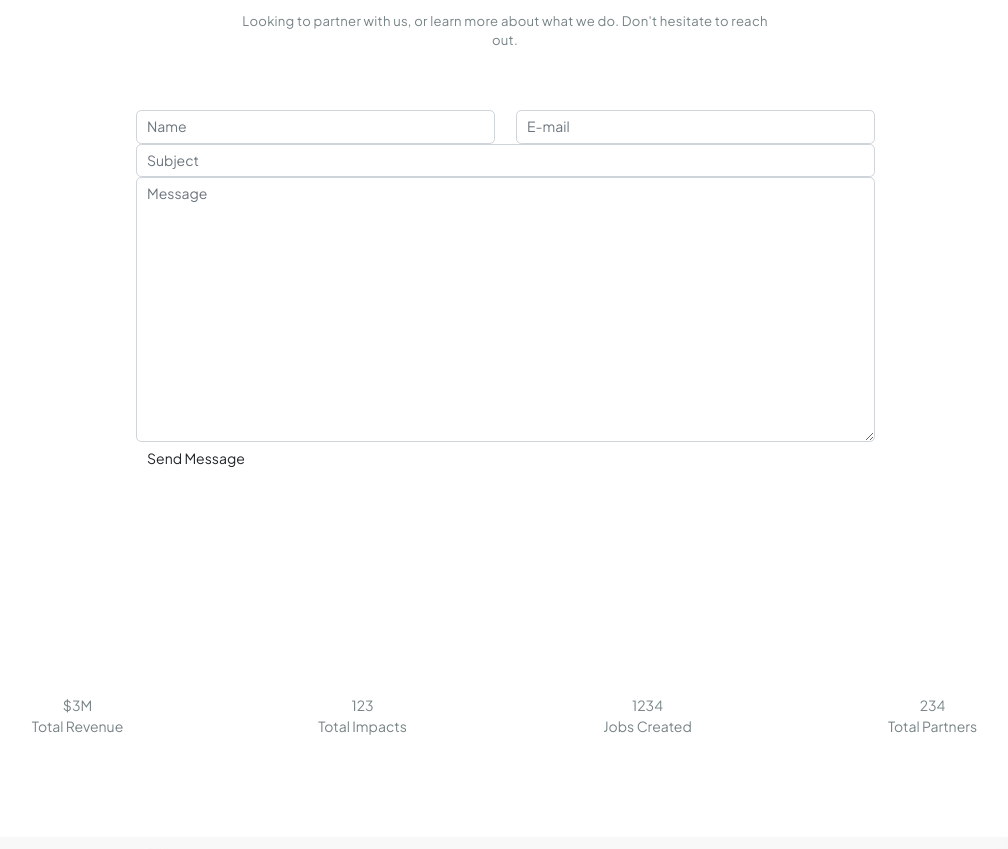
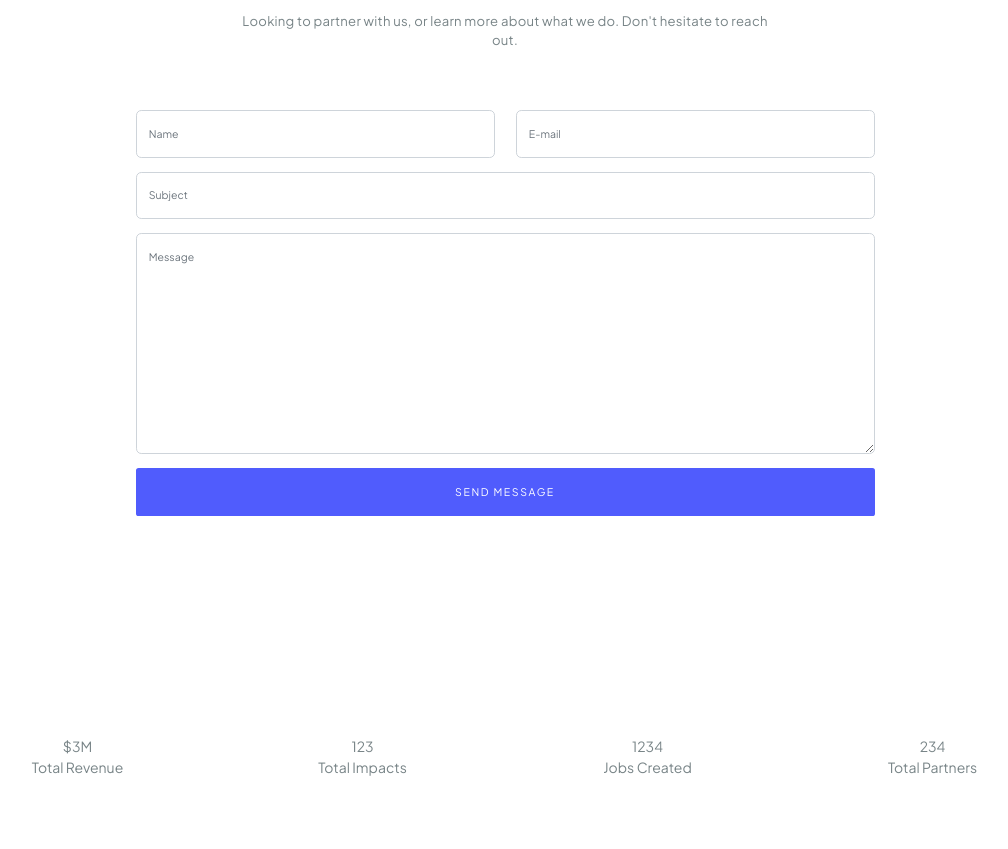
Before and after one commit to sekaycee/social_impact_investments, a Next.js app in the folder sii_front/: page / in a window 1280 px wide. Shown: the part 2855-3704 px from the top of the page, without its empty margins (135-1143 px from the left). Built offline with nearby package versions, Linux system fonts and the light colour scheme.

Commit message:
edit contact section

```diff
--- a/sii_front/pages/index.js
+++ b/sii_front/pages/index.js
@@ -234,33 +234,33 @@ export default function Home() {
 					<div className={`${hm.row} row`}>
 						<div className="col-md-8 m-auto">
 							<form id="contact-form" method="post" novalidate>
-								<div className="row">
+								<div className={`${hm.row} row`}>
 									<div className="col-md-6">
-										<div className="form-group">
-											<input className="form-control" type="text" name="name" placeholder="Name" required />
+										<div className={hm.form_group}>
+											<input className={`${hm.form_control} form-control`} type="text" name="name" placeholder="Name" required />
 											<p className="help-block text-danger"></p>
 										</div>
 									</div>
 									<div className="col-md-6">
-										<div className="form-group">
-											<input className="form-control" type="email" name="email" placeholder="E-mail" required />
+										<div className={hm.form_group}>
+											<input className={`${hm.form_control} form-control`} type="email" name="email" placeholder="E-mail" required />
 											<p className="help-block text-danger"></p>
 										</div>
 									</div>
 									<div className="col-md-12">
-										<div className="form-group">
-											<input className="form-control" type="text" name="subject" placeholder="Subject" required />
+										<div className={hm.form_group}>
+											<input className={`${hm.form_control} form-control`} type="text" name="subject" placeholder="Subject" required />
 											<p className="help-block text-danger"></p>
 										</div>
 									</div>
 									<div className="col-md-12">
-										<div className="form-group">
-											<textarea className="form-control" name="message" placeholder="Message" rows="12" required></textarea>
+										<div className={hm.form_group}>
+											<textarea className={`${hm.form_control} form-control`} name="message" placeholder="Message" rows="12" required></textarea>
 										</div>
 									</div>
 									<div className="col-md-12">
 										<p>
-											<input className="btn btn-block btn-brand" type="submit" value="Send Message" />
+											<input className={`${hm.btn} ${hm.btn_block} ${hm.btn_brand} btn btn-block btn-brand`} type="submit" value="Send Message" />
 										</p>
 									</div>
 								</div>
--- a/sii_front/styles/globals.css
+++ b/sii_front/styles/globals.css
@@ -22,10 +22,11 @@ p:last-child {
 }
 
 a {
+	cursor: pointer;
+	color: #505cfd;
+	background-color: transparent;
 	transition: all .3s ease-in-out;
-	color: #505cfd;
 	text-decoration: none !important;
-	background-color: transparent;
 }
 
 ul, ol {
--- a/sii_front/styles/home.module.css
+++ b/sii_front/styles/home.module.css
@@ -138,3 +138,45 @@
 	padding-left: 0;
 	padding-right: 0;
 }
+
+/* Contact */
+.form_group {
+	margin-bottom: 1rem;
+}
+
+.form_control {
+	border-width: 1px;
+	padding: 1.0625rem .875rem;
+	font-size: .75rem;
+}
+
+.btn {
+	line-height: 1.5;
+	font-size: .75rem;
+	padding: 1rem 1.875rem;
+	border-radius: .1875rem;
+	letter-spacing: .1125rem;
+	text-transform: uppercase;
+	border: 2px solid transparent;
+}
+
+.btn:not(:disabled):not(.disabled) {
+	cursor: pointer;
+}
+
+.btn_block {
+	width: 100%;
+	display: block;
+}
+
+.btn_brand {
+	color: #fff;
+	background-color: #505cfd;
+	border-color: #505cfd;
+}
+
+.btn_brand:hover {
+	color: #fff !important;
+	background-color: #2a39fd !important;
+	border-color: #2a39fd !important;
+}
```
